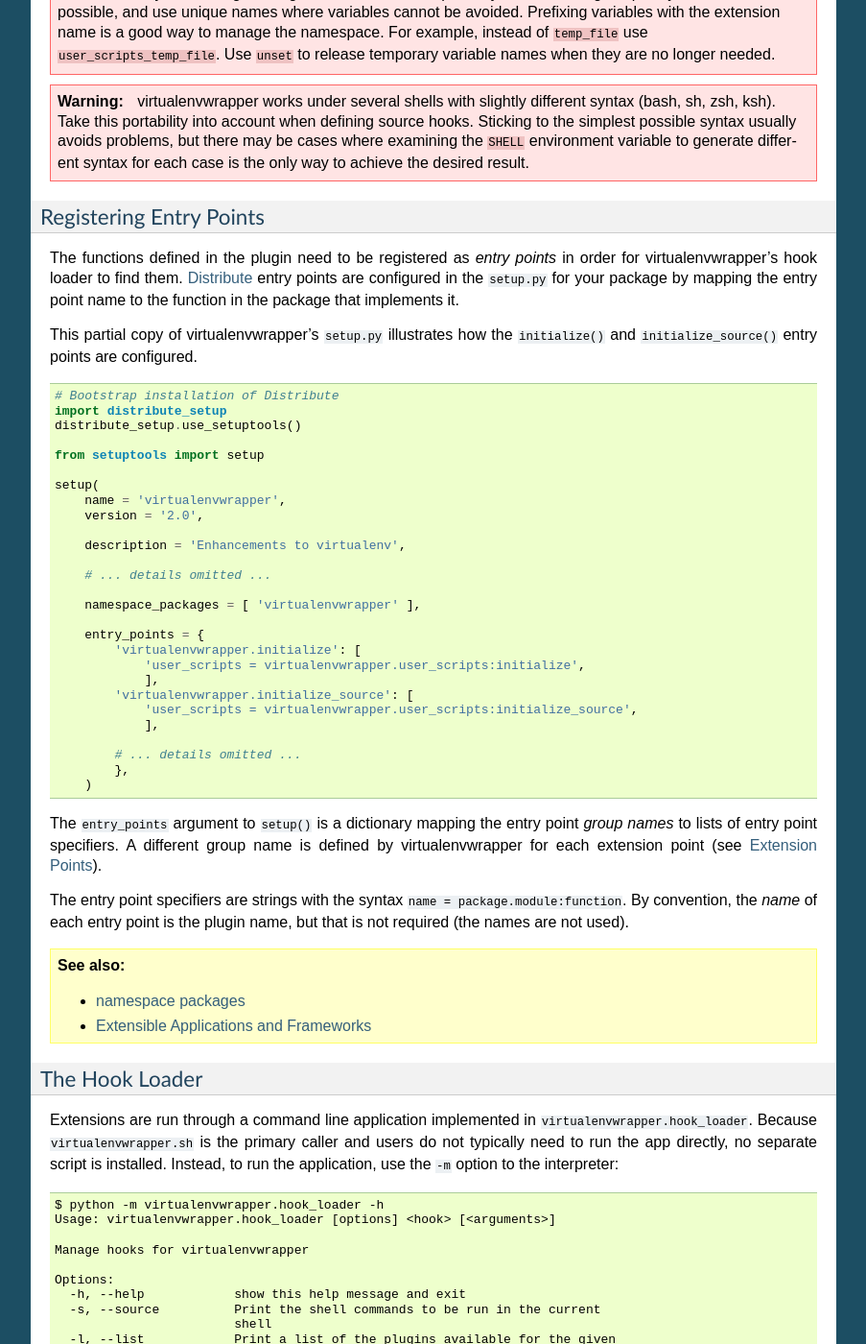
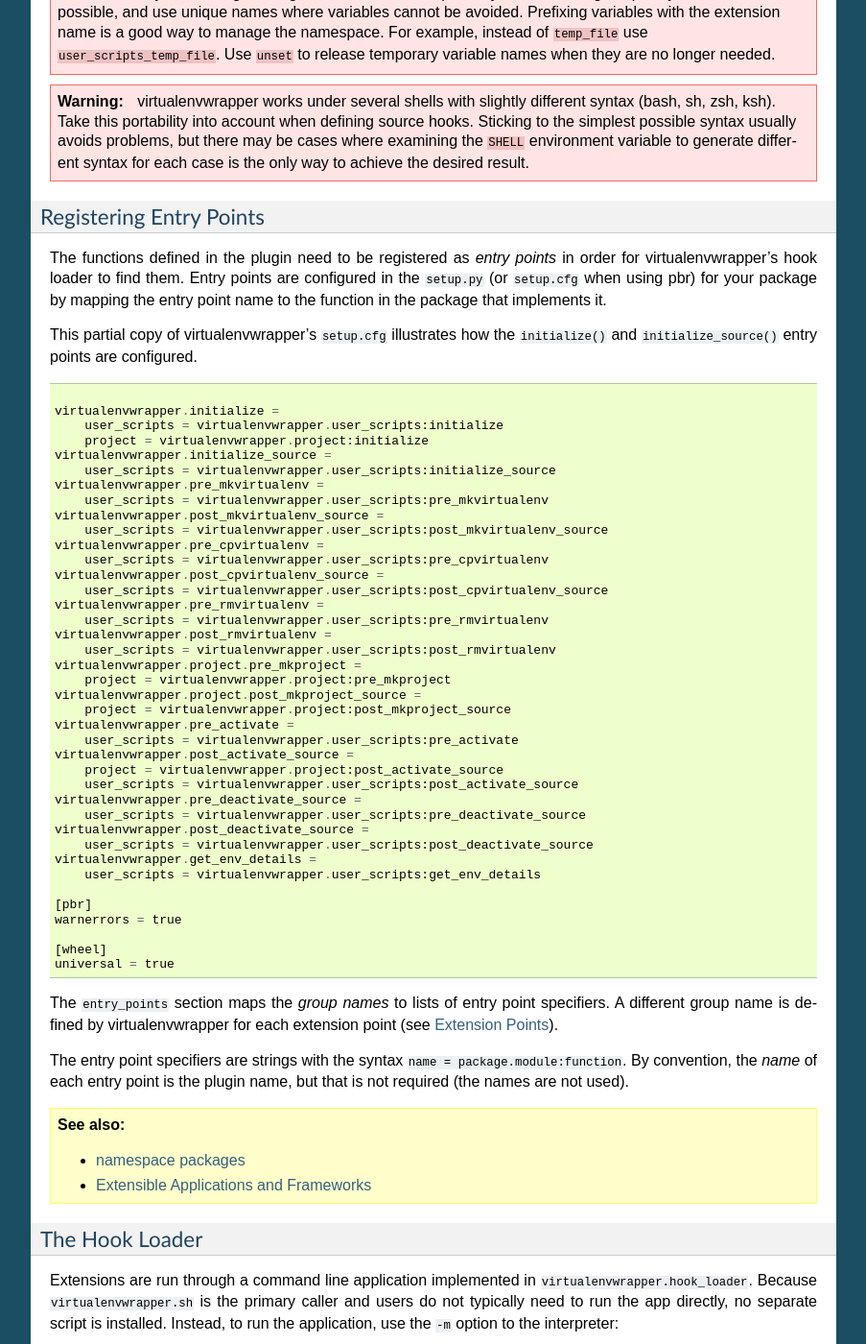
Before and after one commit to python-virtualenvwrapper/virtualenvwrapper, a Sphinx documentation site: the page built from docs/source/plugins.rst, in a window 1280 px wide and 1400 px high, scrolled down 1953 px. Shown: the whole window at 96% size, without its empty margins (198-1101 px from the left). Built offline with Sphinx 7.4.7, drawn with Linux system fonts in a browser that asks for light colours; pages that are not in the unit, such as notebooks, are missing from menus; some of the changed text lies outside the part shown.

Commit message:
Change "distribute" to "setuptools" in docs
Replace several out-dated references to Distribute with setuptools.

Change-Id: I8ddd56f0364dee31fd684d3e324f61adf6f95941

```diff
--- a/docs/source/plugins.rst
+++ b/docs/source/plugins.rst
@@ -16,7 +16,7 @@
 run it: End-users can use shell scripts or other programs for personal
 customization, e.g. automatically performing an action on every new
 virtualenv (see :ref:`scripts`).  Extensions can also be
-implemented in Python by using Distribute_ *entry points*, making it
+implemented in Python by using `Setuptools entry points`_, making it
 possible to share common behaviors between systems and developers.
 
 Use the hooks provided to eliminate repetitive manual operations and
@@ -162,48 +162,22 @@
 
 The functions defined in the plugin need to be registered as *entry
 points* in order for virtualenvwrapper's hook loader to find them.
-Distribute_ entry points are configured in the ``setup.py`` for your
-package by mapping the entry point name to the function in the package
-that implements it.
+Entry points are configured in the ``setup.py`` (or ``setup.cfg`` when
+using pbr) for your package by mapping the entry point name to the
+function in the package that implements it.
 
-This partial copy of virtualenvwrapper's ``setup.py`` illustrates how
+This partial copy of virtualenvwrapper's ``setup.cfg`` illustrates how
 the ``initialize()`` and ``initialize_source()`` entry points are
 configured.
 
-::
+.. include:: ../../setup.cfg
+   :literal:
+   :start-after: [entry_points]
 
-    # Bootstrap installation of Distribute
-    import distribute_setup
-    distribute_setup.use_setuptools()
-
-    from setuptools import setup
-
-    setup(
-        name = 'virtualenvwrapper',
-        version = '2.0',
-
-        description = 'Enhancements to virtualenv',
-
-        # ... details omitted ...
-
-        namespace_packages = [ 'virtualenvwrapper' ],
-
-        entry_points = {
-            'virtualenvwrapper.initialize': [
-                'user_scripts = virtualenvwrapper.user_scripts:initialize',
-                ],
-            'virtualenvwrapper.initialize_source': [
-                'user_scripts = virtualenvwrapper.user_scripts:initialize_source',
-                ],
-
-            # ... details omitted ...
-            },
-        )
-
-The ``entry_points`` argument to ``setup()`` is a dictionary mapping
-the entry point *group names* to lists of entry point specifiers.  A
-different group name is defined by virtualenvwrapper for each
-extension point (see :ref:`plugins-extension-points`).
+The ``entry_points`` section maps the *group names* to lists of entry
+point specifiers.  A different group name is defined by
+virtualenvwrapper for each extension point (see
+:ref:`plugins-extension-points`).
 
 The entry point specifiers are strings with the syntax ``name =
 package.module:function``.  By convention, the *name* of each entry
@@ -212,8 +186,8 @@
 
 .. seealso::
 
-  * `namespace packages <http://packages.python.org/distribute/setuptools.html#namespace-packages>`__
-  * `Extensible Applications and Frameworks <http://packages.python.org/distribute/setuptools.html#extensible-applications-and-frameworks>`__
+  * `namespace packages <http://pythonhosted.org//setuptools/setuptools.html#namespace-packages>`__
+  * `Extensible Applications and Frameworks <http://pythonhosted.org/setuptools/setuptools.html#extensible-applications-and-frameworks>`__
 
 The Hook Loader
 ---------------
@@ -420,6 +394,6 @@
 
 respectively.
 
-.. _Distribute: http://packages.python.org/distribute/
+.. _Setuptools entry points: http://pythonhosted.org//setuptools/pkg_resources.html#entry-points
 
 .. _project: http://www.doughellmann.com/projects/virtualenvwrapper.project/
```
Also changed, not shown: docs/source/command_ref.rst (+14 -14 lines), docs/source/index.rst (+4 -4 lines).
